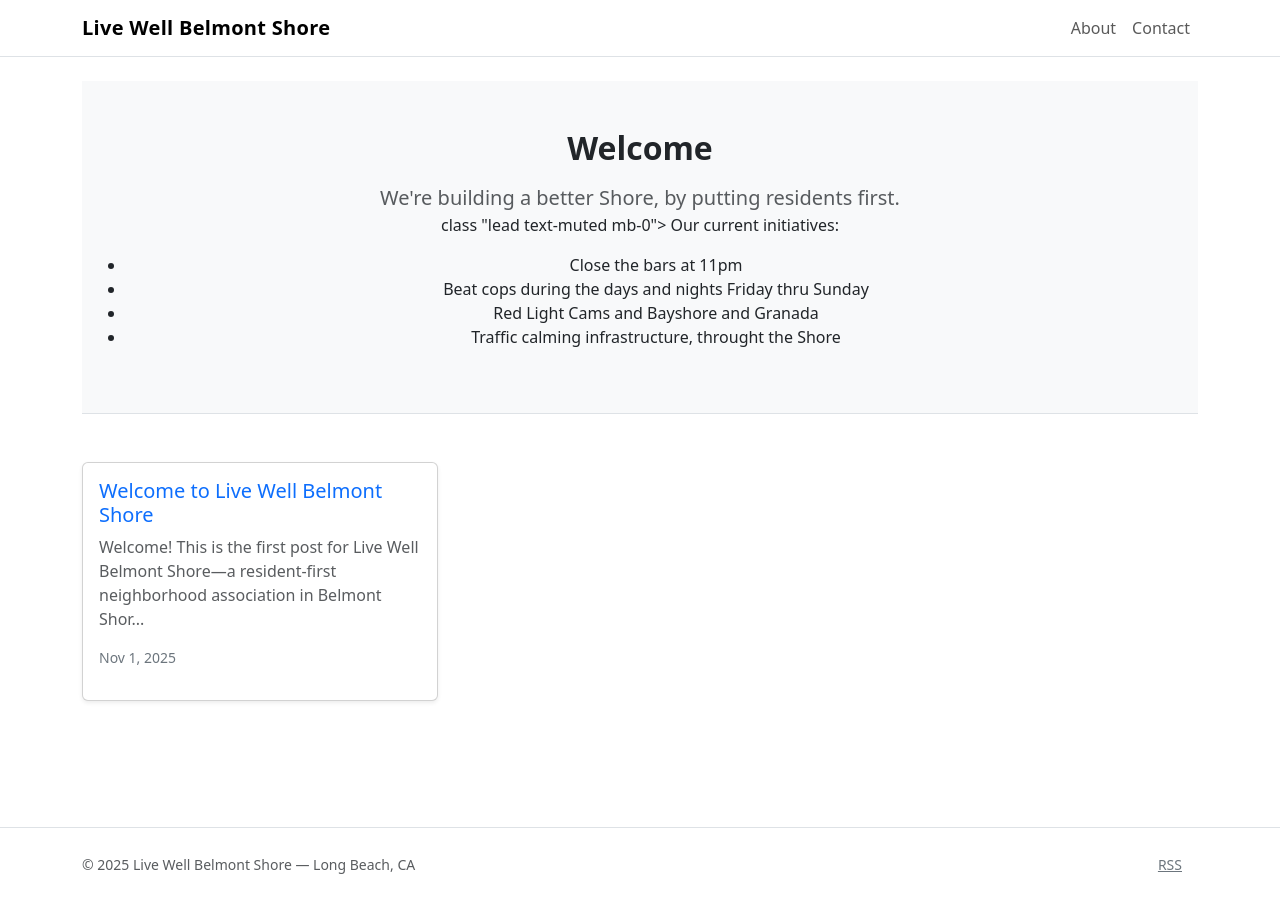
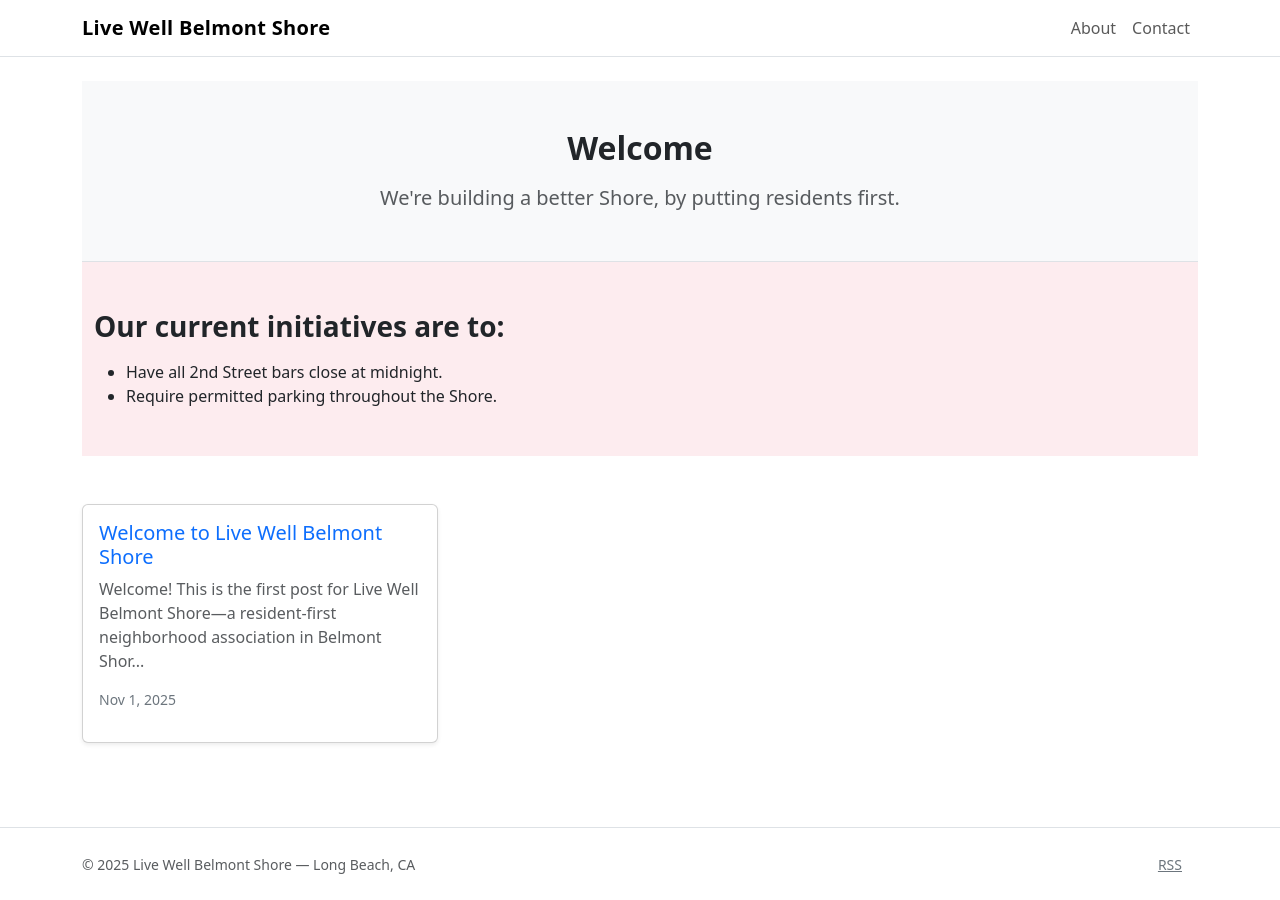
Before and after one commit to ericmseitz/livewellbs, a Jekyll site: the page built from index.html, in a window 1280 px wide. Built offline with Jekyll 4.4.1, drawn with Linux system fonts in a browser that asks for light colours.

Commit message:
added initiatives section to home page

```diff
--- a/index.html
+++ b/index.html
@@ -9,15 +9,17 @@ title: Home
     <p class="lead text-muted mb-0">
       We're building a better Shore, by putting residents first.
     </p>
-    <p> class "lead text-muted mb-0">
-      Our current initiatives:
-      <ul>
-        <li>Close the bars at 11pm</li>
-        <li>Beat cops during the days and nights Friday thru Sunday</li>
-        <li>Red Light Cams and Bayshore and Granada</li>
-        <li>Traffic calming infrastructure, throught the Shore</li>
-      </ul>
-    </p>
+  </div>
+</section>
+
+<!-- New Initiatives Section -->
+<section class="py-5" style="background-color: #fdecef;">
+  <div class="container">
+    <h3 class="fw-bold mb-3 text-start">Our current initiatives are to:</h3>
+    <ul class="text-start mb-0">
+      <li>Have all 2nd Street bars close at midnight.</li>
+      <li>Require permitted parking throughout the Shore.</li>
+    </ul>
   </div>
 </section>
 
```
